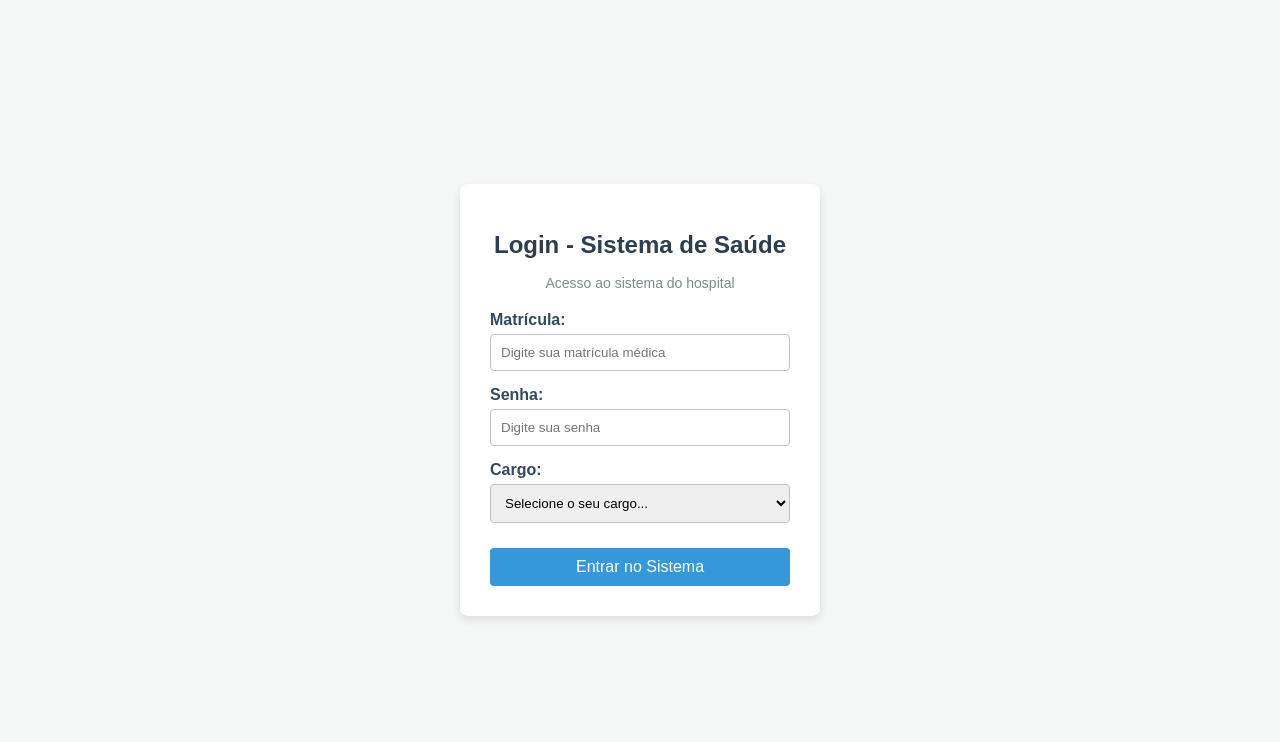
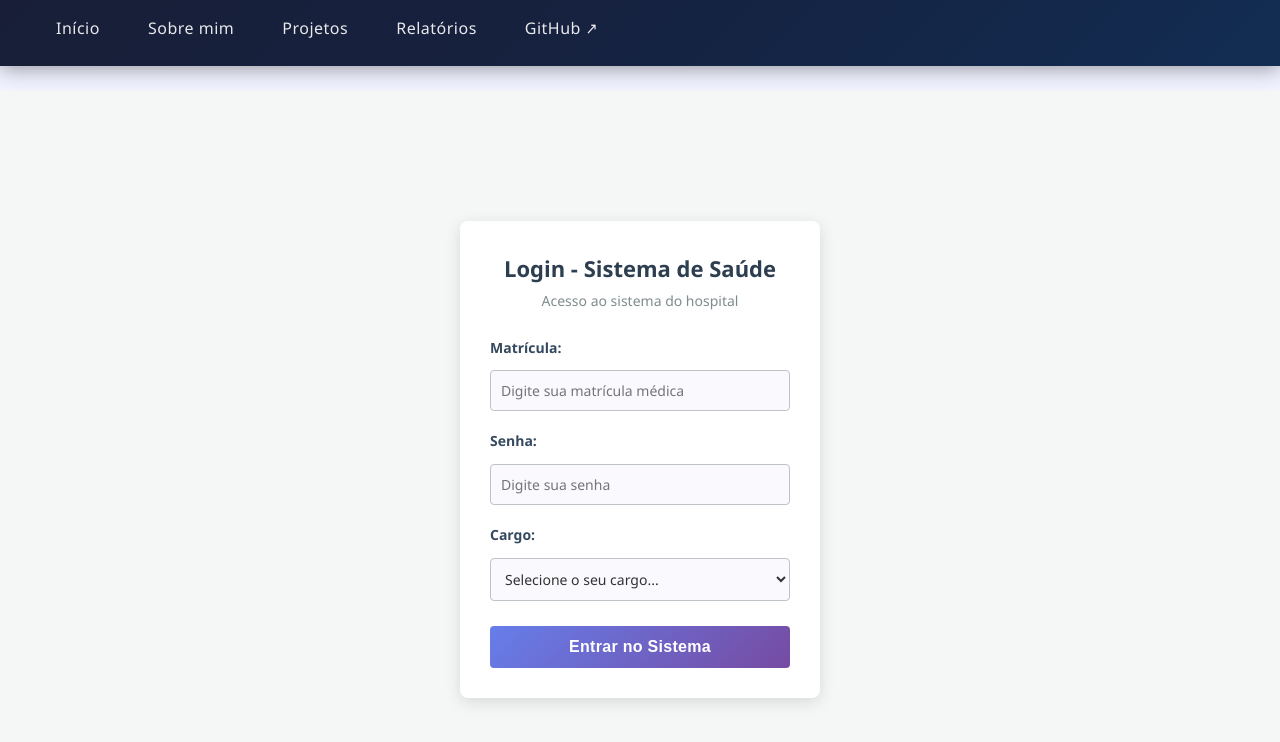
Before and after one commit to lucas-fmp/desenvolvimento-web, a plain HTML site: page portfolio/aula-06-login.html in a window 1280 px wide. Drawn offline with Linux system fonts and the light colour scheme.

Commit message:
fix nav bar dos projetos

```diff
--- a/portfolio/aula-06-login.html
+++ b/portfolio/aula-06-login.html
@@ -5,94 +5,56 @@
     <meta charset="UTF-8">
     <meta name="viewport" content="width=device-width, initial-scale=1.0">
     <title>Login - Sistema de Saúde</title>
-    <style>
-        body {
-            font-family: Arial, sans-serif;
-            background-color: #f4f7f6;
-            display: flex;
-            justify-content: center;
-            align-items: center;
-            height: 100vh;
-            margin: 0;
-        }
-
-        .login-container {
-            background-color: #ffffff;
-            padding: 30px;
-            border-radius: 8px;
-            box-shadow: 0 4px 8px rgba(0, 0, 0, 0.1);
-            width: 300px;
-        }
-
-        .login-container h1 {
-            text-align: center;
-            color: #2c3e50;
-            font-size: 24px;
-        }
-
-        .login-container p {
-            text-align: center;
-            color: #7f8c8d;
-            font-size: 14px;
-            margin-bottom: 20px;
-        }
-
-        .form-group {
-            margin-bottom: 15px;
-        }
-
-        .form-group label {
-            display: block;
-            margin-bottom: 5px;
-            color: #34495e;
-            font-weight: bold;
-        }
-
-        .form-group input,
-        .form-group select {
-            width: 100%;
-            padding: 10px;
-            border: 1px solid #bdc3c7;
-            border-radius: 4px;
-            box-sizing: border-box;
-        }
-
-        button {
-            width: 100%;
-            padding: 10px;
-            background-color: #3498db;
-            color: white;
-            border: none;
-            border-radius: 4px;
-            font-size: 16px;
-            cursor: pointer;
-            margin-top: 10px;
-        }
-
-        button:hover {
-            background-color: #2980b9;
-        }
-    </style>
+    <link rel="stylesheet" href="style.css">
 </head>
 
 <body>
 
+    <nav>
+        <div class="hamburger" onclick="toggleMenu()">
+            <span></span><span></span><span></span>
+        </div>
+        <ul class="menu" id="menu">
+            <li><a href="index.html">Início</a></li>
+            <li><a href="index.html#sobre">Sobre mim</a></li>
+            <li>
+                <a href="index.html#projetos">Projetos</a>
+                <ul class="submenu">
+                    <li><a href="aula-02-listas.html">Aula 2 - Listas, Tabelas e Formulários</a></li>
+                    <li><a href="aula-03-menu.html">Aula 3 - Menu, Imagens e Vídeos</a></li>
+                    <li><a href="aula-04-cards.html">Aula 4 - Cards e Player de Áudio</a></li>
+                    <li><a href="index.html">Aula 5 - Hub e Publicação Online</a></li>
+                    <li><a href="aula-06-login.html">Aula 6 - Tela de Login</a></li>
+                </ul>
+            </li>
+            <li>
+                <a href="#">Relatórios</a>
+                <ul class="submenu">
+                    <li><a href="https://github.com/lucas-fmp/desenvolvimento-web/blob/main/relatorios/relatorio-01.pdf" target="_blank">Aula 1 - Introdução ao HTML</a></li>
+                    <li><a href="https://github.com/lucas-fmp/desenvolvimento-web/blob/main/relatorios/relatorio-02.pdf" target="_blank">Aula 2 - Listas, Tabelas e Formulários</a></li>
+                    <li><a href="https://github.com/lucas-fmp/desenvolvimento-web/blob/main/relatorios/relatorio-03.pdf" target="_blank">Aula 3 - Menu, Imagens e Vídeos</a></li>
+                    <li><a href="https://github.com/lucas-fmp/desenvolvimento-web/blob/main/relatorios/relatorio-05.pdf" target="_blank">Aula 5 - Publicação Online</a></li>
+                    <li><a href="https://github.com/lucas-fmp/desenvolvimento-web/blob/main/relatorios/relatorio-06.pdf" target="_blank">Aula 6 - Botões, Alertas e Login</a></li>
+                </ul>
+            </li>
+            <li><a href="https://github.com/lucas-fmp/desenvolvimento-web" target="_blank">GitHub ↗</a></li>
+        </ul>
+    </nav>
+
+    <div class="login-wrapper">
         <div class="login-container">
             <h1>Login - Sistema de Saúde</h1>
-        <p>Acesso ao sistema do hospital</p>
+            <p class="subtitulo">Acesso ao sistema do hospital</p>
 
             <form id="loginForm">
-
                 <div class="form-group">
                     <label for="matricula">Matrícula:</label>
                     <input type="text" id="matricula" name="matricula" placeholder="Digite sua matrícula médica">
                 </div>
-
                 <div class="form-group">
                     <label for="senha">Senha:</label>
                     <input type="password" id="senha" name="senha" placeholder="Digite sua senha">
                 </div>
-
                 <div class="form-group">
                     <label for="cargo">Cargo:</label>
                     <select id="cargo" name="cargo">
@@ -103,16 +65,18 @@
                         <option value="Administrador(a)">Administrador(a)</option>
                     </select>
                 </div>
-
-            <button type="submit">Entrar no Sistema</button>
+                <button type="submit" class="btn-login">Entrar no Sistema</button>
             </form>
+        </div>
     </div>
 
     <script>
+        function toggleMenu() {
+            document.getElementById('menu').classList.toggle('active');
+        }
+
         document.getElementById('loginForm').addEventListener('submit', function (event) {
-
             event.preventDefault();
-
             const matricula = document.getElementById('matricula').value;
             const senha = document.getElementById('senha').value;
             const cargo = document.getElementById('cargo').value;
--- a/portfolio/style.css
+++ b/portfolio/style.css
@@ -895,3 +895,98 @@
         min-height: 70vh;
     }
 }
+
+/* ===== Aula 6 – Tela de Login ===== */
+
+.login-wrapper {
+    display: flex;
+    justify-content: center;
+    align-items: center;
+    min-height: calc(100vh - 60px);
+    padding: 40px 20px;
+    background-color: #f4f7f6;
+}
+
+.login-container {
+    background-color: #ffffff;
+    padding: 30px;
+    border-radius: 8px;
+    box-shadow: 0 4px 16px rgba(0, 0, 0, 0.12);
+    width: 100%;
+    max-width: 360px;
+}
+
+.login-container h1 {
+    text-align: center;
+    color: #2c3e50;
+    font-size: 22px;
+    margin-bottom: 4px;
+}
+
+.login-container .subtitulo {
+    text-align: center;
+    color: #7f8c8d;
+    font-size: 14px;
+    margin-bottom: 24px;
+}
+
+.form-group {
+    margin-bottom: 15px;
+}
+
+.form-group label {
+    display: block;
+    margin-bottom: 5px;
+    color: #34495e;
+    font-weight: bold;
+    font-size: 14px;
+}
+
+.form-group input,
+.form-group select {
+    width: 100%;
+    padding: 10px;
+    border: 1px solid #bdc3c7;
+    border-radius: 4px;
+    box-sizing: border-box;
+    font-size: 14px;
+}
+
+.btn-login {
+    width: 100%;
+    padding: 12px;
+    background-color: #3498db;
+    color: white;
+    border: none;
+    border-radius: 4px;
+    font-size: 16px;
+    cursor: pointer;
+    margin-top: 10px;
+    transition: background-color 0.3s;
+}
+
+.btn-login:hover {
+    background-color: #2980b9;
+}
+
+/* ===== Aula 6 – Botões e Alertas ===== */
+
+.botao {
+    padding: 10px 20px;
+    margin: 10px;
+    border: none;
+    border-radius: 5px;
+    cursor: pointer;
+}
+
+#botao_A {
+    background-color: red;
+}
+
+#botao_B {
+    background-color: green;
+}
+
+#botao_C {
+    background-color: blue;
+}
```
Also changed, not shown: portfolio/aula-02-listas.html (+10 -6 lines), portfolio/aula-03-menu.html (+10 -6 lines), portfolio/aula-04-cards.html (+10 -6 lines), portfolio/aula-06-botao.html (+2 -22 lines), portfolio/index.html (+25 -9 lines). Lines whose indentation alone changed are shown as unchanged.
